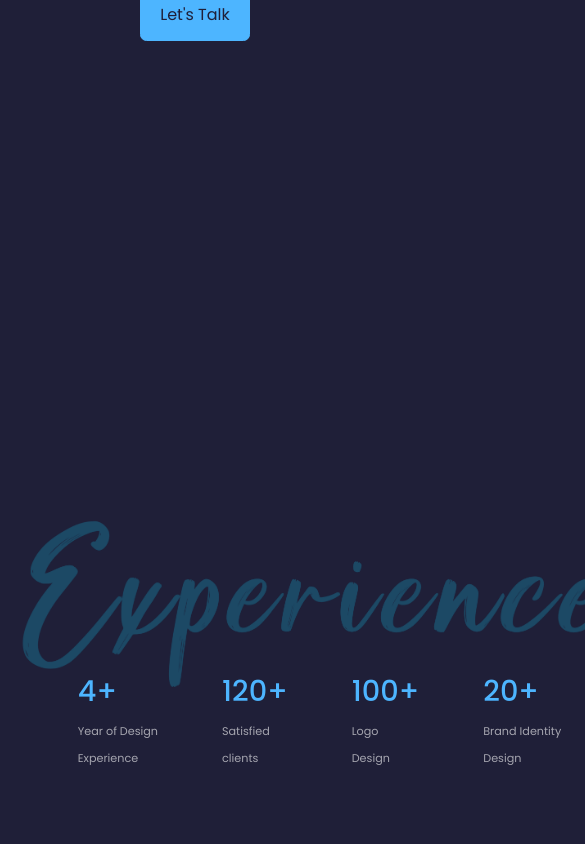
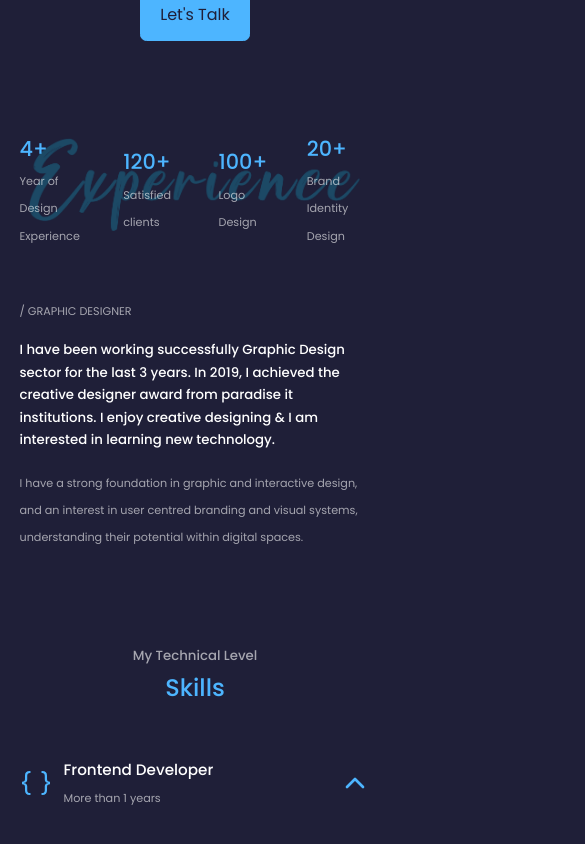
Before and after one commit to mdnaimurrahaman/Personal-Portfolio-Website, a React (Create React App) app: page / in a window 390 px wide. Shown: the part 2120-2964 px from the top of the page, 585 px wide, since content can reach past the window. Built offline with nearby package versions, Linux system fonts and the light colour scheme.

Commit message:
Responsive

```diff
--- a/src/Components/Experience/Experience.css
+++ b/src/Components/Experience/Experience.css
@@ -21,8 +21,10 @@
 }
 
 .ex-items{
-    display: flex;
+    display: grid;
+    grid-template-columns: repeat(4,1fr);
     gap: 4rem;
+    justify-items: center;
     align-items: center;
     margin-top: -20px;
 }
@@ -31,7 +33,6 @@
     display: flex;
     gap:3rem;
     align-items: center;
-
 }
 
 .experience__content{
@@ -43,3 +44,29 @@
 /* .ex-items{
     margin: -20px;
 } */
+
+/* --------------- Media queries (Medium Devices)------------- */
+@media screen and (max-width: 1024px){
+    .experience__container{
+        flex-direction: column;
+
+    }
+  }
+  /* --------------- Media queries (small Devices)------------- */
+  @media screen and (max-width: 600px){
+    .experience__container{
+        flex-direction: column;
+    }
+    .ex-items{
+        grid-template-columns: repeat(4,1fr);
+        gap: 2rem;
+        margin-top: -100px;
+    }
+    .experience__content img{
+        width:95%;
+    }
+    .ex__item h2 {
+        font-size: 1.3rem;
+        color: var(--color-primary)
+    }
+  }
```
